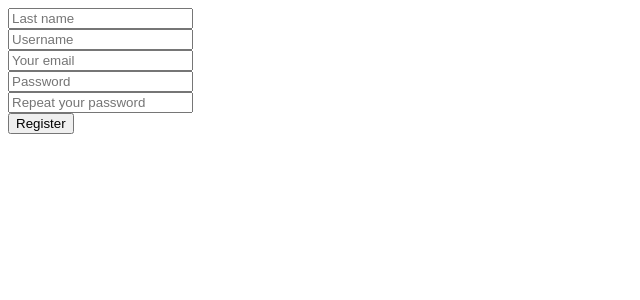
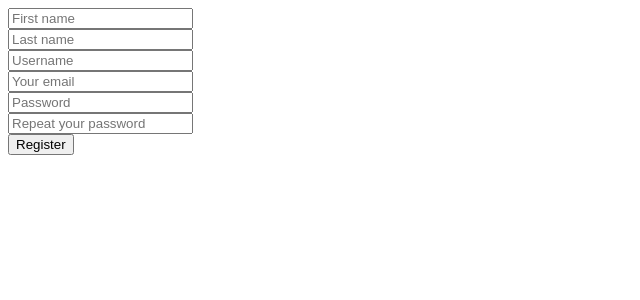
Before and after one commit to Sherkhan7/diploma-work, a Django app: template account/templates/account/signupform.html in a window 1280 px wide. Shown: the top 300 px of the page, without its empty margins (0-640 px from the left). Run offline with Django 3.2, Linux system fonts and the light colour scheme; the template is opened without the code that fills it: values that come from a table or form of the project are taken from there, others are empty.

Commit message:
field errors added

```diff
--- a/account/templates/account/signupform.html
+++ b/account/templates/account/signupform.html
@@ -4,40 +4,44 @@
     {#    {{ form.as_p }}#}
     {#    <br>#}
     <div class="form-group">
-        <label for="{{ form.first_name.id_for_label }}"><i class="zmdi zmdi-account-o material-icons-name" ></i></label>
-{#        {{ form.first_name }}#}
+        <label for="{{ form.first_name.id_for_label }}"><i class="zmdi zmdi-account-o material-icons-name"></i></label>
+        {{ form.first_name }}
+        {{ form.first_name.errors }}
         {#        <input type="text" name="name" id="name" placeholder="Your Name"/>#}
     </div>
     <div class="form-group">
         <label for="{{ form.last_name.id_for_label }}"><i class="zmdi zmdi-account-o material-icons-name"></i></label>
         {{ form.last_name }}
+        {{ form.last_name.errors }}
         {#        <input type="text" name="name" id="name" placeholder="Your Name"/>#}
     </div>
     <div class="form-group">
         <label for="{{ form.username.id_for_label }}"><i class="zmdi zmdi-account material-icons-name"></i></label>
         {{ form.username }}
-        {{ form.first_name.errors }}
-
+        {{ form.username.errors }}
         {#        <input type="text" name="name" id="name" placeholder="Your Name"/>#}
     </div>
 
     <div class="form-group">
-        <label for="{{ form.email.id_for_label }}"><i class="zmdi zmdi-email"></i></label>
+        <div class="">
+            <label for="{{ form.email.id_for_label }}"><i class="zmdi zmdi-email"></i></label>
         {{ form.email }}
-        {{ form.first_name.errors }}
-
+        </div>
+        {{ form.email.errors }}
         {#        <input type="email" name="email" id="email" placeholder="Your Email"/>#}
     </div>
 
     <div class="form-group">
         <label for="{{ form.password1.id_for_label }}"><i class="zmdi zmdi-lock"></i></label>
         {{ form.password1 }}
+        {{ form.password1.errors }}
         {#        <input type="password" name="pass" id="pass" placeholder="Password"/>#}
     </div>
 
     <div class="form-group">
         <label for="{{ form.password2.id_for_label }}"><i class="zmdi zmdi-lock-outline"></i></label>
         {{ form.password2 }}
+        {{ form.password2.errors }}
         {#        <input type="password" name="re_pass" id="re_pass" placeholder="Repeat your password"/>#}
     </div>
 
```
